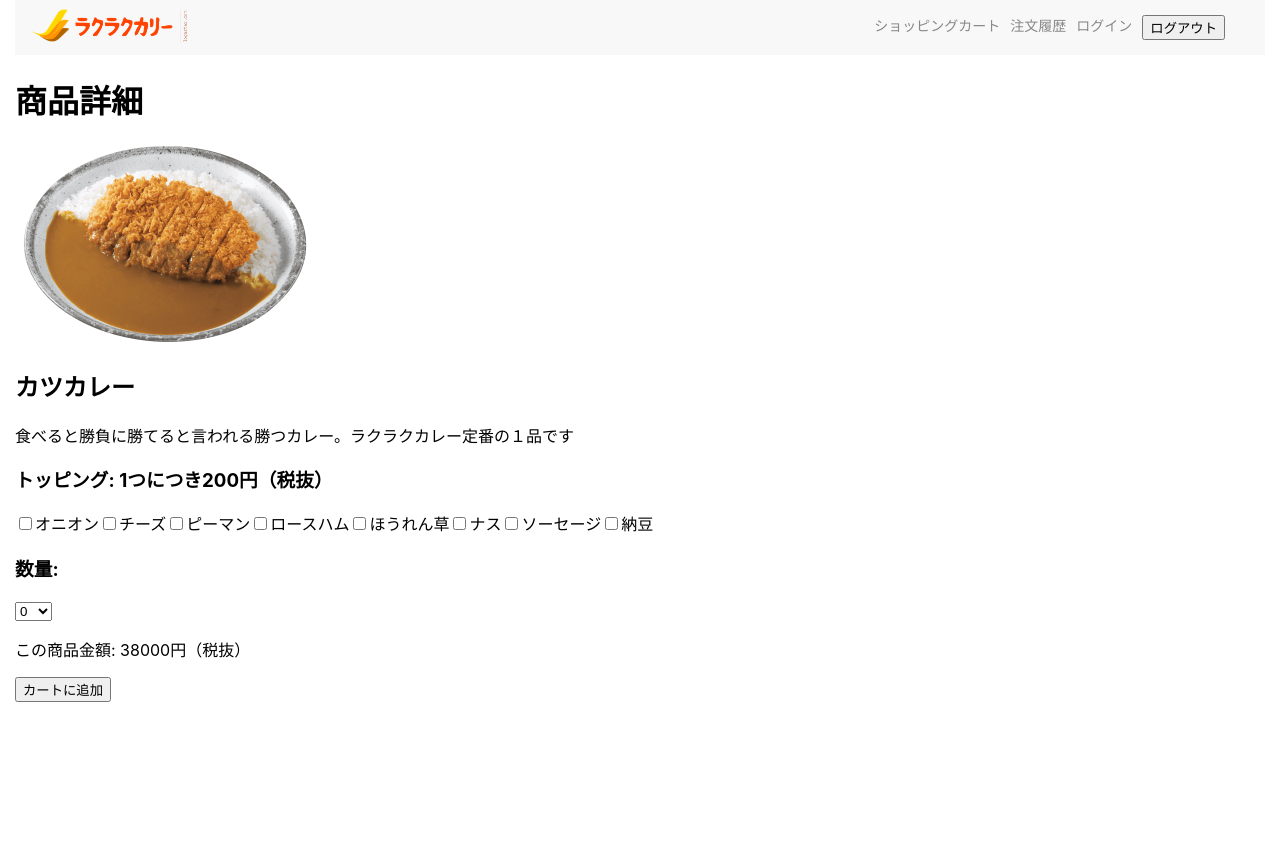
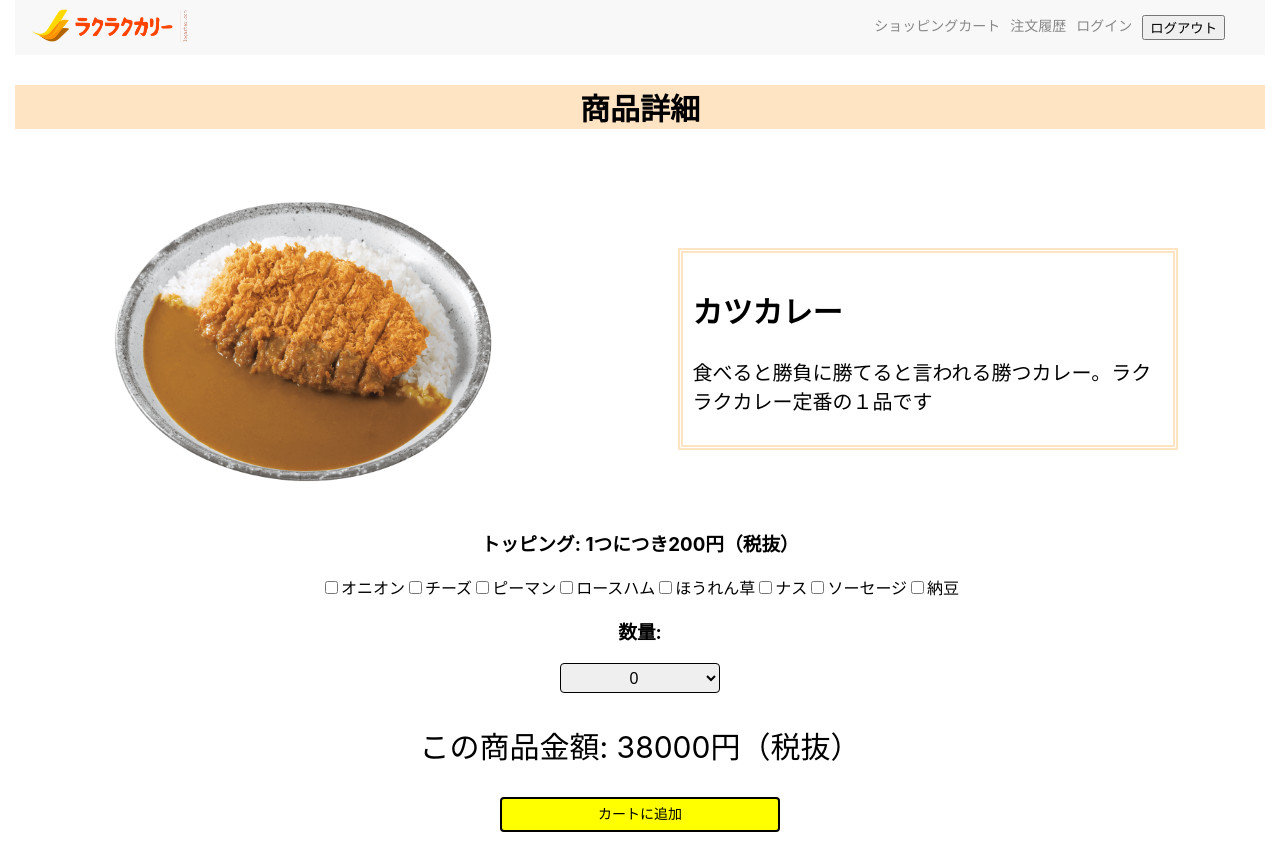
Before and after one commit to yukanaito65/carry-ec-site, a Next.js app: page /posts/1 in a window 1280 px wide. Before the commit the page ends 800 px from the top, so only its background shows below. Built offline with nearby package versions, Linux system fonts and the light colour scheme; data requests are answered from the project's data file.

Commit message:
詳細画面のCSSを修正しました。

```diff
--- /dev/null
+++ b/component/details.module.css
@@ -0,0 +1,84 @@
+.textTitle {
+    text-align: center;
+    font-size: 30px;
+    background-color: bisque;
+    margin-top: 30px;
+}
+
+.itemImg {
+    margin: auto;
+    display: block;
+    border-radius: 30px;
+    width: 400px;
+    height: 300px;
+    padding: 0 0 15px 0;
+}
+
+.item {
+    display: flex;
+    margin-top: 70px;
+}
+
+.itemDetail {
+    display: block;
+    font-size: 20px;
+    margin: auto;
+    width: 40%;
+    padding: 10px;
+    border: thick double bisque
+}
+
+.optionTitle {
+    text-align: center;
+    margin-top: 30px;
+}
+
+.optionTag {
+    text-align: center;
+}
+
+.quantity {
+    text-align: center;
+}
+
+.select {
+    text-align: center;
+    font-size: 16px;
+    display: block;
+    line-height: 1.42857143;
+    border: 1px solid;
+    margin-bottom: 30px;
+    width: 10em;
+    height: 30px;
+    margin-left: auto;
+    margin-right: auto;
+    border-radius: 4px;
+}
+
+.total {
+    text-align: center;
+    font-size: 30px;
+}
+
+.Btn {
+    color: black;
+    background-color: yellow;
+    border-color: yellow;
+    display: block;
+    padding: 6px 12px;
+    margin-right: auto;
+    margin-left: auto;
+    margin-bottom: 30px;
+    border: 2px solid black;
+    width: 20em;
+    height: 35px;
+
+
+    font-size: 14px;
+    font-weight: normal;
+    font-family:monospace;
+    line-height: 1.42857143;
+    text-align: center;
+    cursor: pointer;
+    border-radius: 4px;
+}
--- a/component/details.modules.css
+++ /dev/null
@@ -1,3 +0,0 @@
-.itemWrapper {
-
-}
--- a/data/db.json
+++ b/data/db.json
@@ -118,7 +118,6 @@
       "deleted": false
     }
   ],
-
   "orderItems": [
     {
       "name": "カツカレー",
@@ -133,12 +132,17 @@
       "imagePath": "/img_curry/1.jpg",
       "toppingList": [],
       "id": 2
+    },
+    {
+      "name": "カツカレー",
+      "price": 1490,
+      "imagePath": "/img_curry/1.jpg",
+      "toppingList": [],
+      "id": 3
     }
   ],
-
   "users": [
     {
-
       "id": 2,
       "password": "asd",
       "logined": "false"
--- a/pages/posts/[id].tsx
+++ b/pages/posts/[id].tsx
@@ -6,7 +6,7 @@ import { fetcher } from "../../component/jsonitems";
 import { Layout } from "../../component/layout";
 import { getAllJsonIds, getJsonData } from "../../lib/json";
 import { Item, Topping } from "../../types/types";
-// import styles from "../../components/details.modules.css";
+import detailStyle from "../../component/details.module.css"
 
 export async function getStaticPaths() {
   const paths = await getAllJsonIds();
@@ -77,28 +77,32 @@ export default function Details({ jsonData }: { jsonData: Item }) {
 
   return (
     <Layout>
-      <h1>商品詳細</h1>
-      <div>
-        <img src={imagePath} width={300} />
-        <h2>{name}</h2>
-        <p>{description}</p>
+      <h1 className={detailStyle.textTitle}>商品詳細</h1>
+      <div className={detailStyle.item}>
+        <img src={imagePath} width={300} className={detailStyle.itemImg} />
+        <div className={detailStyle.itemDetail}>
+         <h2>{name}</h2>
+         <p>{description}</p>
+        </div>
       </div>
-      <h3>トッピング: 1つにつき200円（税抜）</h3>
-      {data.map(({ name, id }: Topping, index: any) => (
+      <h3 className={detailStyle.optionTitle}>トッピング: 1つにつき200円（税抜）</h3>
+      <div className={detailStyle.optionTag}>
+        {data.map(({ name, id }: Topping, index: any) => (
         <>
           <input type="checkbox" id={name} name={name} checked={checked[index]} onChange={() => onChangeCheck(index)} />
           <label htmlFor={name}>{name}</label>
         </>
-      ))}
-      <h3>数量:</h3>
-      <select name="count" id="count">
+        ))}
+      </div>
+      <h3 className={detailStyle.quantity}>数量:</h3>
+      <select name="count" id="count" className={detailStyle.select}>
         {arr.map((el) => (
           <option key={el} value={el}>{el}</option>
         ))}
       </select>
-      <p>この商品金額: 38000円（税抜）</p>
+      <p className={detailStyle.total}>この商品金額: 38000円（税抜）</p>
       <Link href="/">
-        <button onClick={() => onClickCart()}>カートに追加</button>
+        <button className={detailStyle.Btn} onClick={() => onClickCart()}>カートに追加</button>
       </Link>
     </Layout>
   );
```
